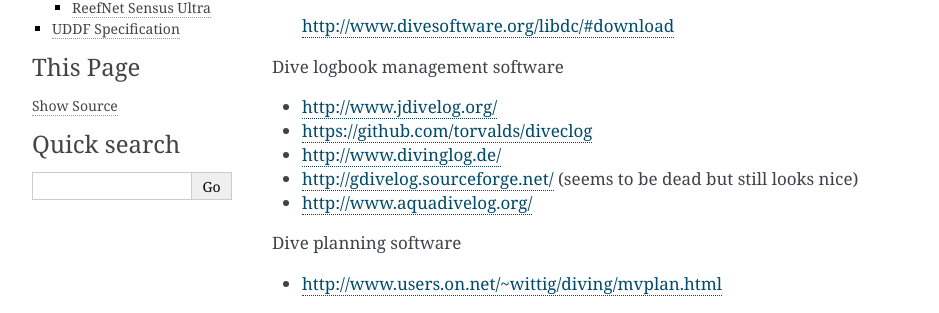
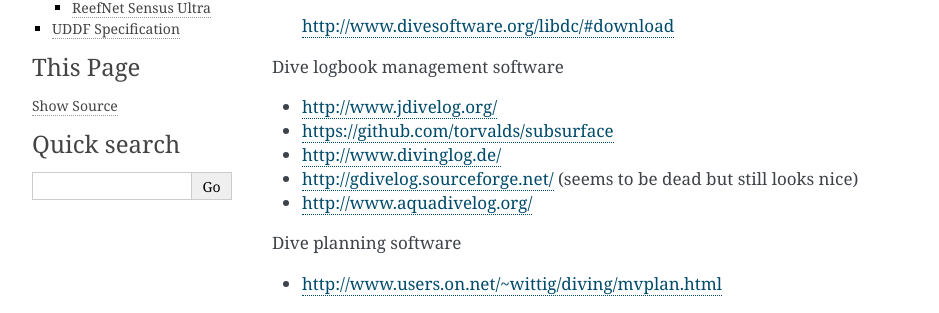
Before and after one commit to gitGNU/gnu_kenozooid, a Sphinx documentation site: the page built from doc/user/links.rst, in a window 1280 px wide. Shown: the part 202-515 px from the top of the page, without its empty margins (148-1087 px from the left). Built offline with Sphinx 7.4.7, drawn with Linux system fonts in a browser that asks for light colours; some of the changed lines change nothing that is shown.

Commit message:
- fixed link to torvald's subsurface software

```diff
--- a/doc/user/links.rst
+++ b/doc/user/links.rst
@@ -9,7 +9,7 @@
 Dive logbook management software
 
 - http://www.jdivelog.org/
-- https://github.com/torvalds/diveclog
+- https://github.com/torvalds/subsurface
 - http://www.divinglog.de/
 - http://gdivelog.sourceforge.net/ (seems to be dead but still looks nice)
 - http://www.aquadivelog.org/
```
